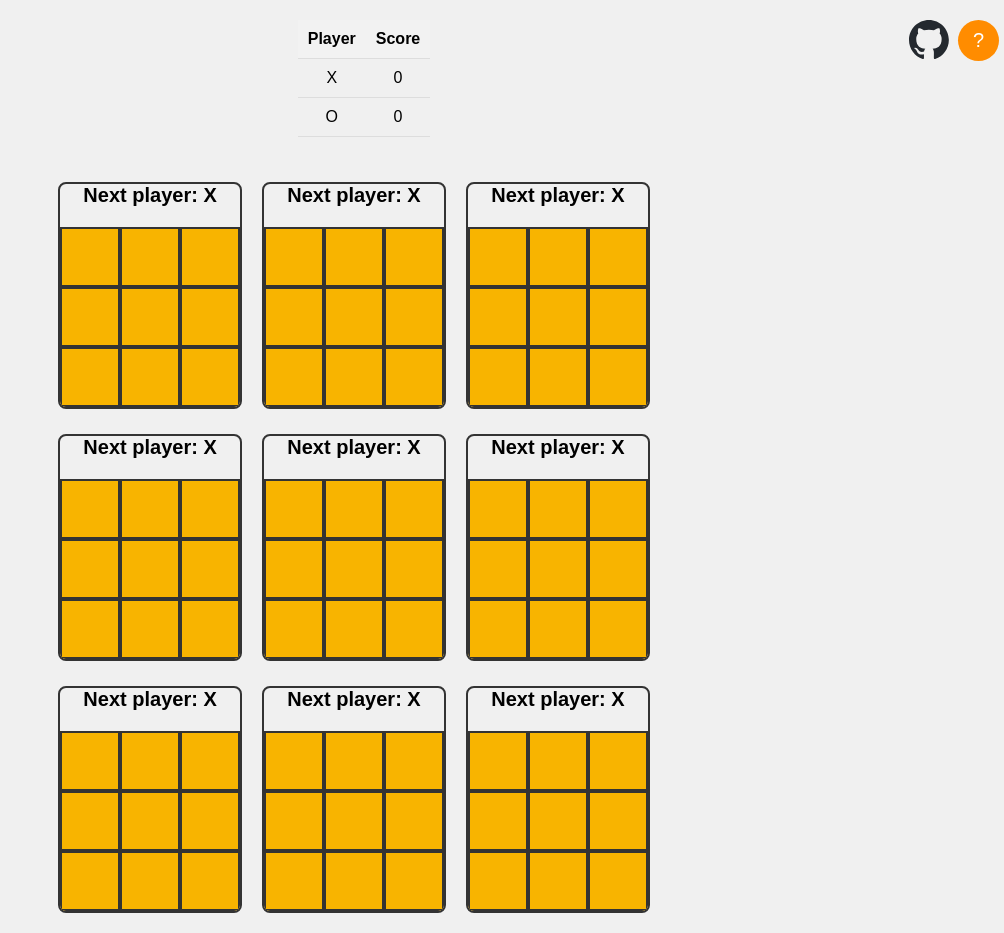
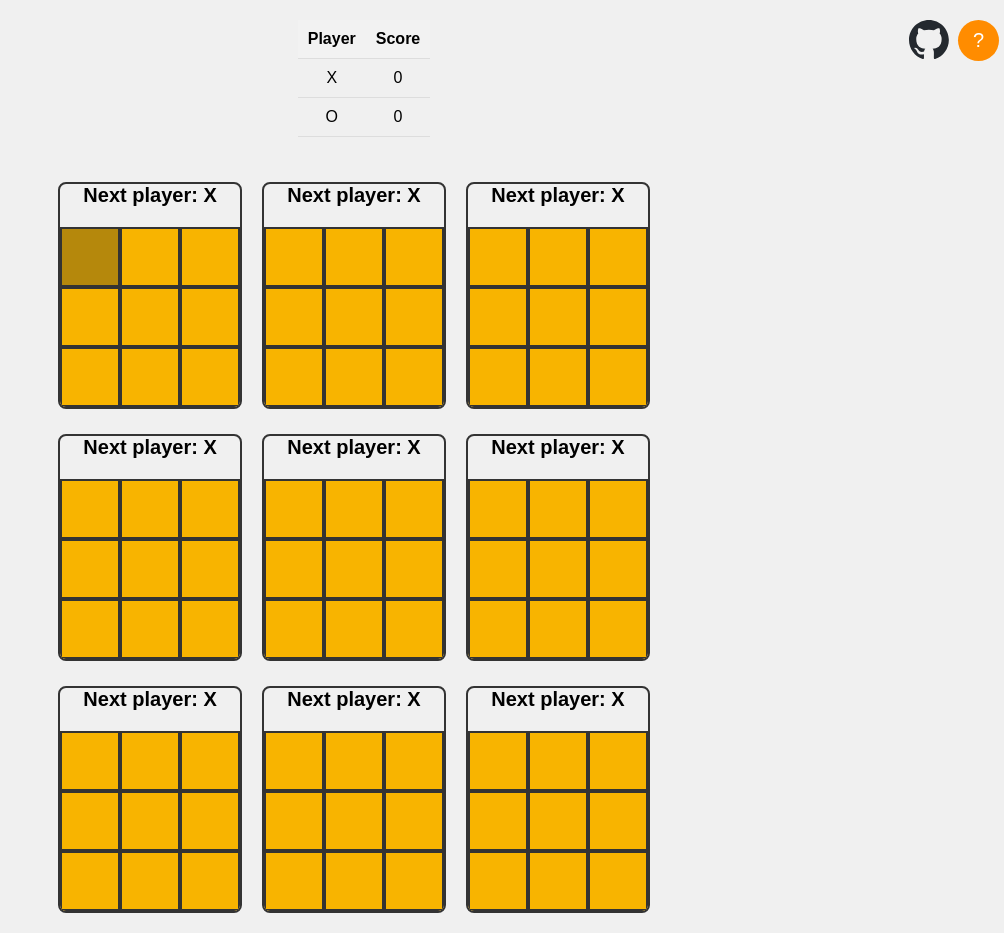
Before and after one commit to iByteABit256/tic-tac-toes, a React (Create React App) app: page / in a window 1280 px wide. In both pictures the pointer is over the button 366 px from the left and 257 px from the top of the page. Shown: the whole page, without its empty margins (276-1280 px from the left). Built offline with nearby package versions, Linux system fonts and the light colour scheme.

Commit message:
Added square color change when hovering over active square

```diff
--- a/src/styles.css
+++ b/src/styles.css
@@ -74,6 +74,10 @@ h1 {
   height: 60px;
 }
 
+.active-square:hover {
+  background-color: #b5880c;
+}
+
 .score-board {
   max-width: 300px;
   margin-top: 20px;
```
